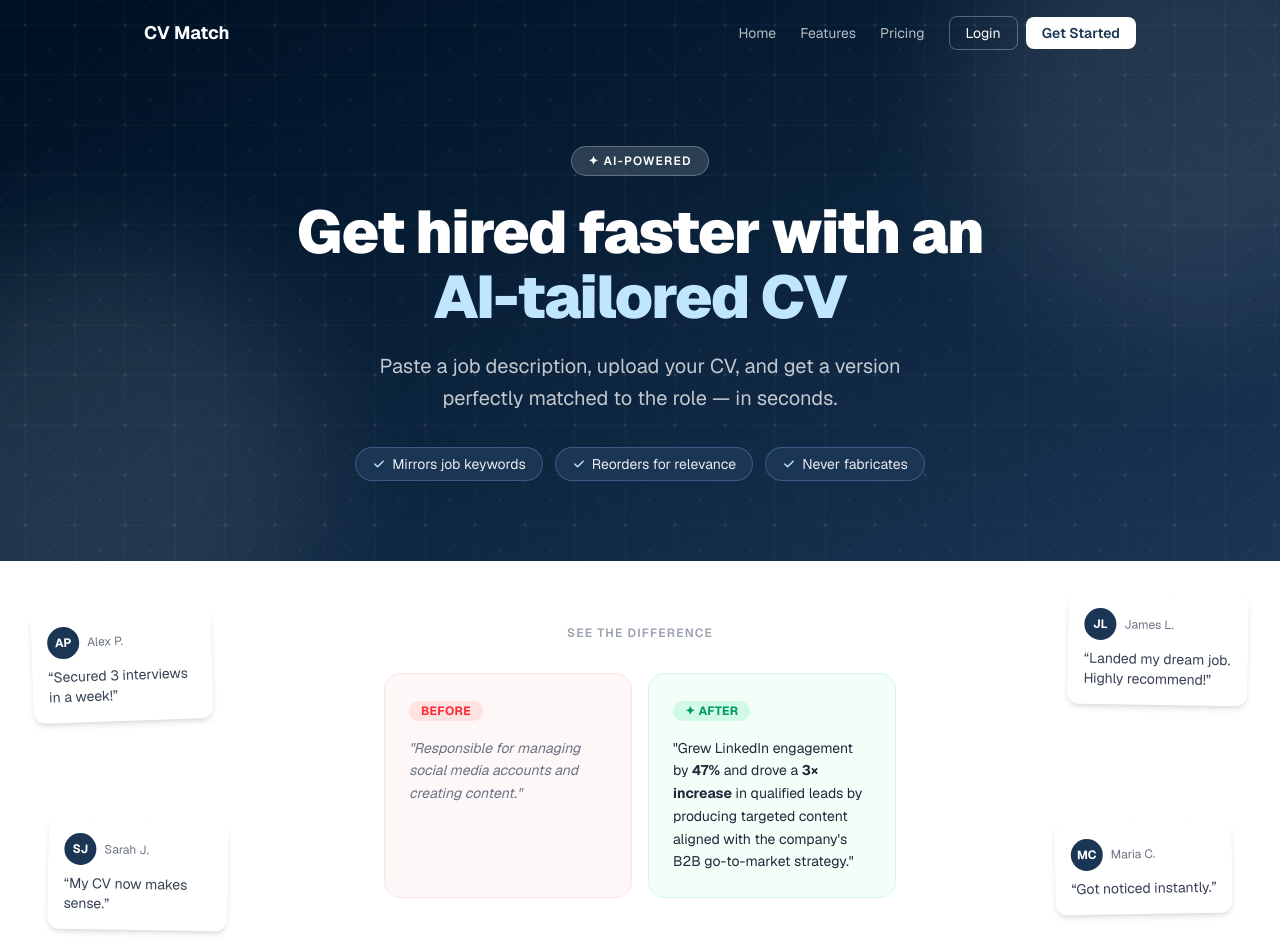
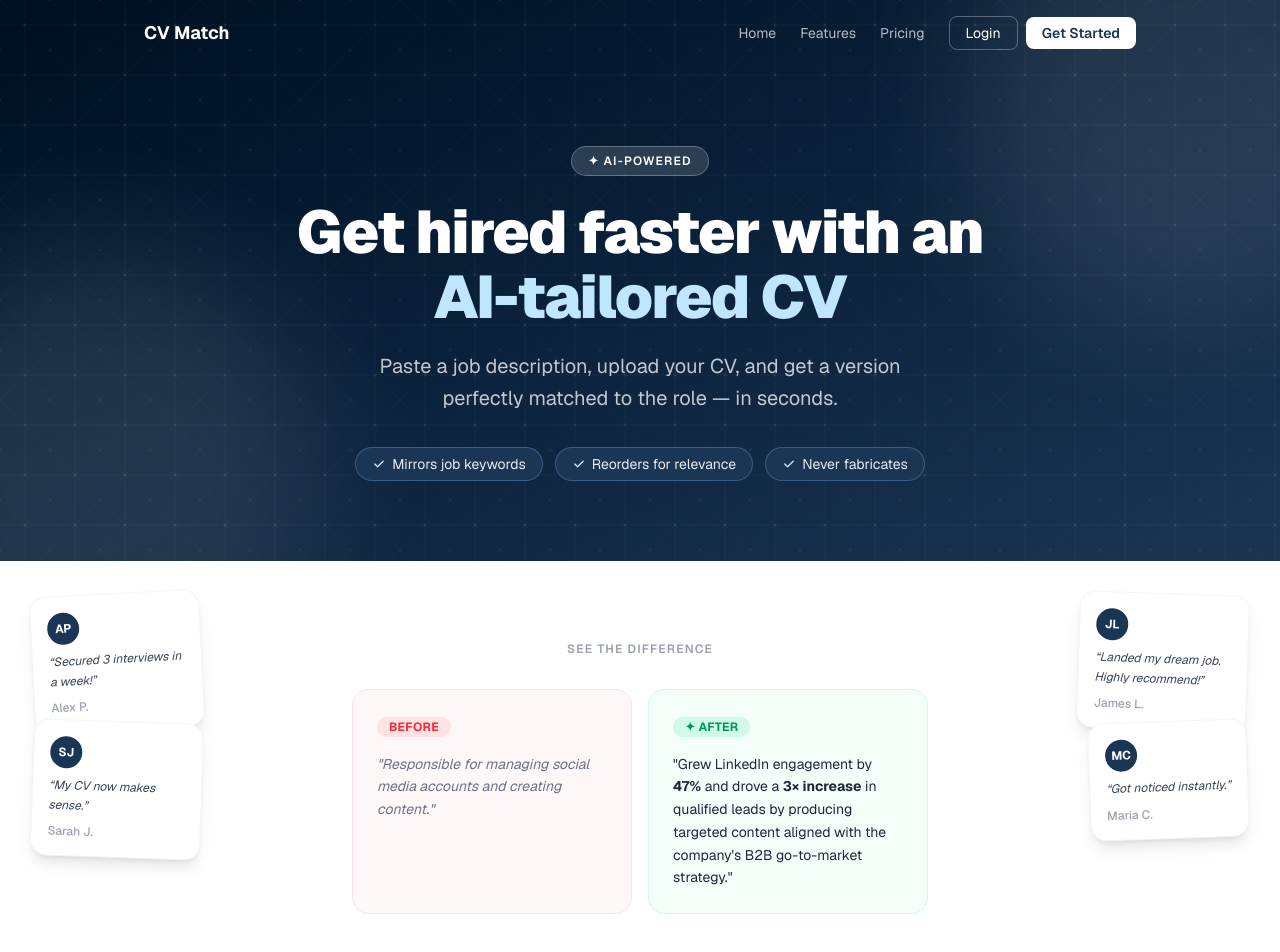
Before and after one commit to Muj-04/CV-Match, a Next.js app: page / in a window 1280 px wide. Shown: the top 952 px of the page. Built offline with nearby package versions, Linux system fonts and the light colour scheme.

Commit message:
fix: restyle floating testimonials to match design

```diff
--- a/app/page.tsx
+++ b/app/page.tsx
@@ -366,40 +366,32 @@ export default function Home() {
       </section>
 
       {/* ── Before / After ── */}
-      <section className="relative bg-white border-b border-gray-100">
+      <section className="relative bg-white border-b border-gray-100 px-4 py-16 sm:py-20">
         {/* Floating testimonial cards - left side */}
-        <div className="hidden lg:block absolute left-8 top-12 max-w-[180px] bg-white rounded-xl shadow-md p-4 -rotate-2">
-          <div className="flex items-center gap-2 mb-2">
-            <div className="w-8 h-8 rounded-full bg-[#1b3554] text-white flex items-center justify-center text-xs font-bold">AP</div>
-            <span className="text-xs text-gray-500">Alex P.</span>
-          </div>
-          <p className="text-sm text-gray-700">&ldquo;Secured 3 interviews in a week!&rdquo;</p>
+        <div className="hidden lg:block absolute left-4 lg:left-8 top-8 max-w-[170px] bg-white rounded-2xl p-4 shadow-lg border border-gray-100 rotate-[-3deg] transition hover:scale-105 hover:shadow-xl">
+          <div className="w-8 h-8 rounded-full bg-[#1b3554] text-white text-xs font-bold flex items-center justify-center mb-2">AP</div>
+          <p className="text-gray-700 text-xs leading-relaxed italic">&ldquo;Secured 3 interviews in a week!&rdquo;</p>
+          <p className="text-gray-400 text-xs mt-2 font-medium">Alex P.</p>
         </div>
-        <div className="hidden lg:block absolute left-12 bottom-8 max-w-[180px] bg-white rounded-xl shadow-md p-4 rotate-1">
-          <div className="flex items-center gap-2 mb-2">
-            <div className="w-8 h-8 rounded-full bg-[#1b3554] text-white flex items-center justify-center text-xs font-bold">SJ</div>
-            <span className="text-xs text-gray-500">Sarah J.</span>
-          </div>
-          <p className="text-sm text-gray-700">&ldquo;My CV now makes sense.&rdquo;</p>
+        <div className="hidden lg:block absolute left-4 lg:left-8 top-40 max-w-[170px] bg-white rounded-2xl p-4 shadow-lg border border-gray-100 rotate-[2deg] transition hover:scale-105 hover:shadow-xl">
+          <div className="w-8 h-8 rounded-full bg-[#1b3554] text-white text-xs font-bold flex items-center justify-center mb-2">SJ</div>
+          <p className="text-gray-700 text-xs leading-relaxed italic">&ldquo;My CV now makes sense.&rdquo;</p>
+          <p className="text-gray-400 text-xs mt-2 font-medium">Sarah J.</p>
         </div>
 
         {/* Floating testimonial cards - right side */}
-        <div className="hidden lg:block absolute right-8 top-8 max-w-[180px] bg-white rounded-xl shadow-md p-4 rotate-1">
-          <div className="flex items-center gap-2 mb-2">
-            <div className="w-8 h-8 rounded-full bg-[#1b3554] text-white flex items-center justify-center text-xs font-bold">JL</div>
-            <span className="text-xs text-gray-500">James L.</span>
-          </div>
-          <p className="text-sm text-gray-700">&ldquo;Landed my dream job. Highly recommend!&rdquo;</p>
+        <div className="hidden lg:block absolute right-4 lg:right-8 top-8 max-w-[170px] bg-white rounded-2xl p-4 shadow-lg border border-gray-100 rotate-[2deg] transition hover:scale-105 hover:shadow-xl">
+          <div className="w-8 h-8 rounded-full bg-[#1b3554] text-white text-xs font-bold flex items-center justify-center mb-2">JL</div>
+          <p className="text-gray-700 text-xs leading-relaxed italic">&ldquo;Landed my dream job. Highly recommend!&rdquo;</p>
+          <p className="text-gray-400 text-xs mt-2 font-medium">James L.</p>
         </div>
-        <div className="hidden lg:block absolute right-12 bottom-12 max-w-[180px] bg-white rounded-xl shadow-md p-4 -rotate-1">
-          <div className="flex items-center gap-2 mb-2">
-            <div className="w-8 h-8 rounded-full bg-[#1b3554] text-white flex items-center justify-center text-xs font-bold">MC</div>
-            <span className="text-xs text-gray-500">Maria C.</span>
-          </div>
-          <p className="text-sm text-gray-700">&ldquo;Got noticed instantly.&rdquo;</p>
+        <div className="hidden lg:block absolute right-4 lg:right-8 top-40 max-w-[170px] bg-white rounded-2xl p-4 shadow-lg border border-gray-100 rotate-[-2deg] transition hover:scale-105 hover:shadow-xl">
+          <div className="w-8 h-8 rounded-full bg-[#1b3554] text-white text-xs font-bold flex items-center justify-center mb-2">MC</div>
+          <p className="text-gray-700 text-xs leading-relaxed italic">&ldquo;Got noticed instantly.&rdquo;</p>
+          <p className="text-gray-400 text-xs mt-2 font-medium">Maria C.</p>
         </div>
 
-        <div className="mx-auto max-w-3xl px-4 lg:px-32 py-12 sm:py-16">
+        <div className="mx-auto max-w-xl">
           <p className="text-center text-xs font-semibold uppercase tracking-widest text-gray-400 mb-8">
             See the difference
           </p>
```
